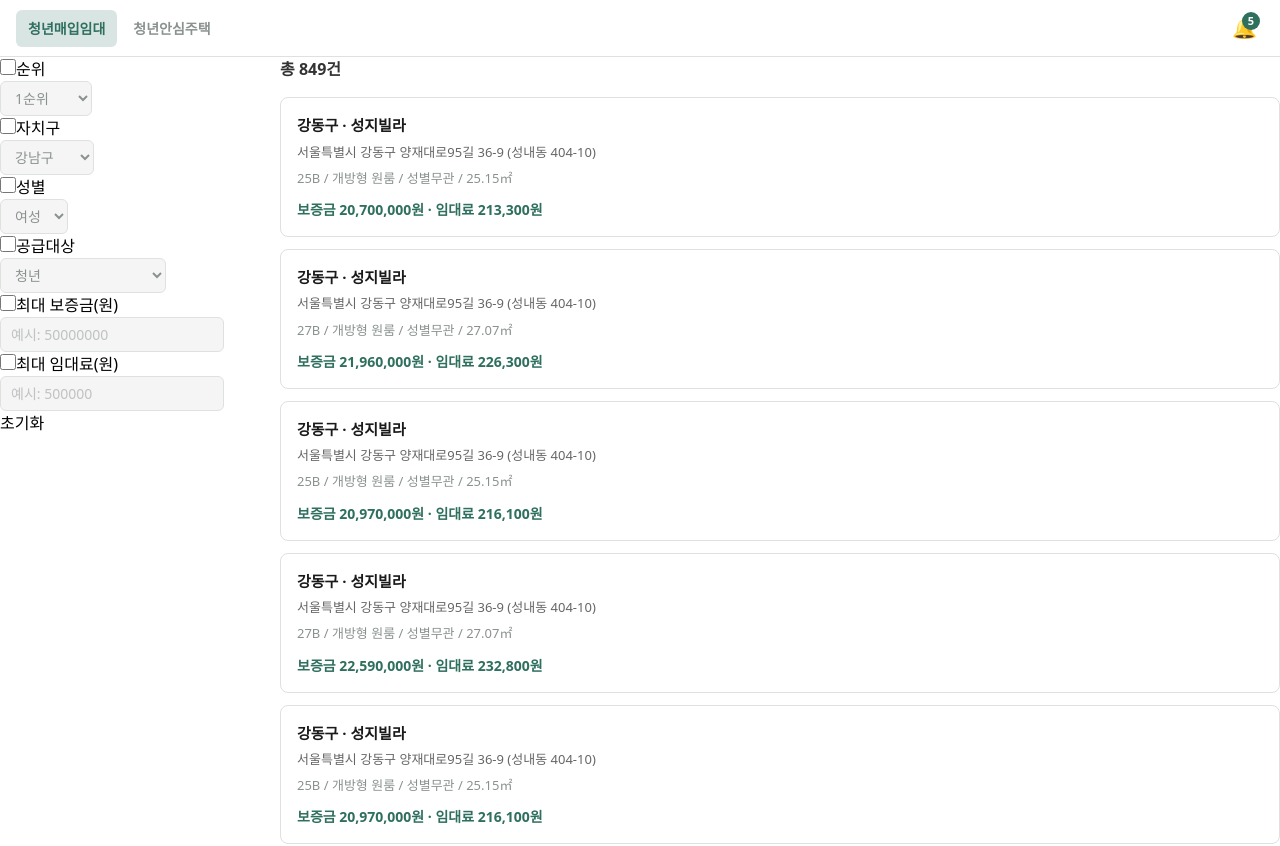
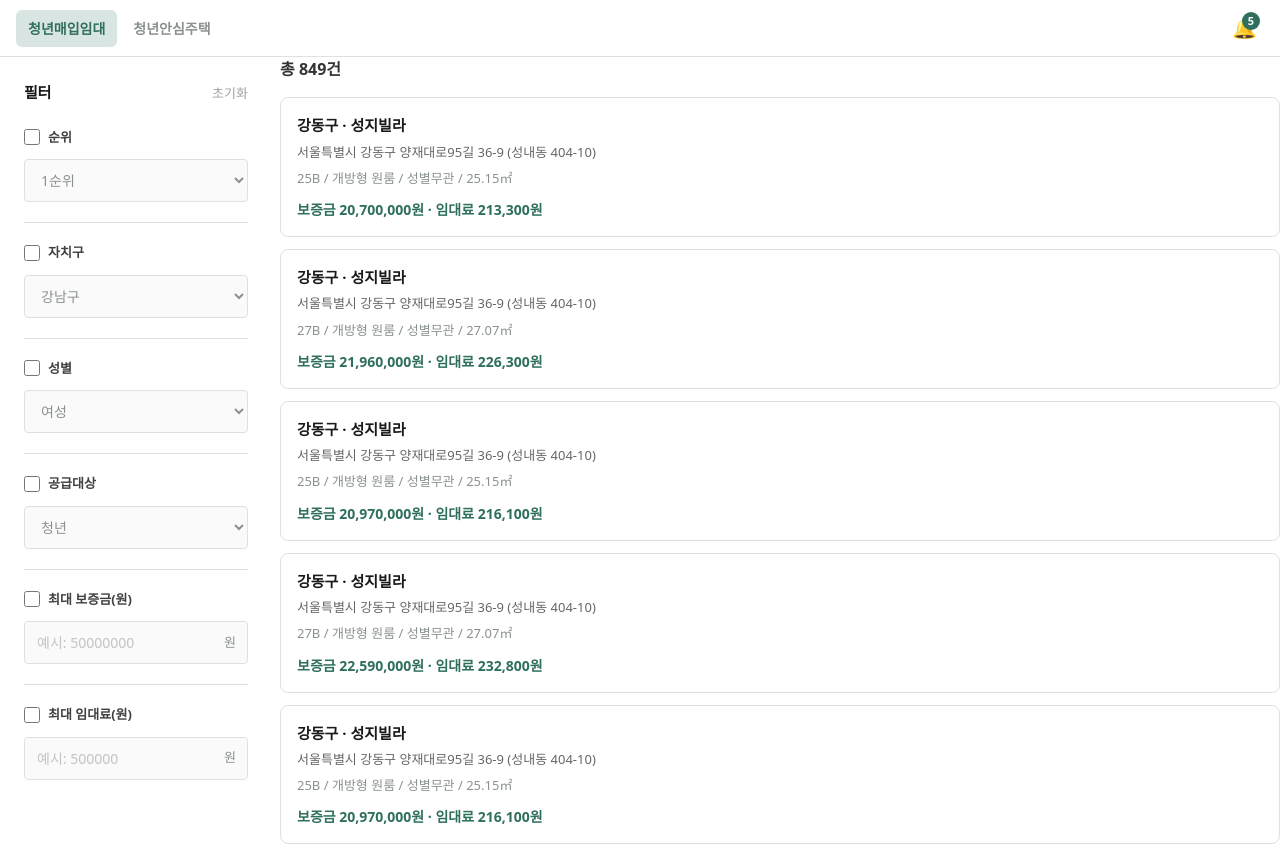
Before and after one commit to byu-rin/smart-housing-filter, a React (Vite) app: page /housing/maeip in a window 1280 px wide. Shown: the top 846 px of the page. Built offline with nearby package versions, Linux system fonts and the light colour scheme.

Commit message:
[design] 필터 디자인 개선

```diff
--- a/claude/CLAUDE.md
+++ b/claude/CLAUDE.md
@@ -22,6 +22,11 @@
 - API, 라이브러리, 프레임워크는 확인 가능한 정보만 사용한다.
 - 존재하지 않는 파일이나 함수는 가정하지 않는다.
 - 불확실하면 먼저 코드베이스를 탐색한다.
+
+# Frontend Design Discipline (Anti-AI Slop)
+
+- AI 특유의 뻔한 디자인(Inter/Roboto 폰트 도배, 보라색/연청색 그라데이션, 불필요한 반투명 유리 효과 카드 디자인)을 절대 사용하지 마세요.
+- 서비스 성격에 맞는 대담하고 의도적인 디자인 방향과 고유한 컬러 팔레트를 정의하여 프로덕션 수준의 고품질 UI를 빌드하세요.
 
 ## Architecture
 
--- a/public/notifications.json
+++ b/public/notifications.json
@@ -2,7 +2,7 @@
   {
     "id": "notice-001",
     "type": "notice",
-    "title": "TESTTTTEST",
+    "title": "청년안심주택 공고가 추가되었어요!",
     "message": "ESTESTEST",
     "createdAt": "2026-07-21T10:00:00+09:00",
     "link": "/housing/ansim/public",
--- a/src/categories/maeip/components/FilterPanel.tsx
+++ b/src/categories/maeip/components/FilterPanel.tsx
@@ -40,27 +40,47 @@ const DEFAULTS = {
   priority: "1" as Priority,
 };
 
+// 필터 그룹 6개가 공유하는 스타일. 반복되는 className 문자열을 한 곳에서 관리한다.
+const GROUP_CLASS =
+  "flex flex-col gap-3 border-b border-[var(--color-border)] py-5 first:pt-0 last:border-b-0 last:pb-0";
+const LABEL_CLASS = "group flex cursor-pointer items-center gap-2";
+const LABEL_TEXT_CLASS = "text-[13px] font-semibold text-neutral-700 group-hover:text-neutral-900";
+const FIELD_CLASS =
+  "w-full rounded-[4px] border border-[var(--color-border)] px-3 py-2.5 text-[14px] text-neutral-800 disabled:bg-neutral-50 disabled:text-[var(--color-muted)]";
+
 function FilterPanel({ criteria, districts, maxRentCeiling, maxDepositCeiling, onChange }: FilterPanelProps) {
   const set = <K extends keyof FilterCriteria>(key: K, value: FilterCriteria[K]) => {
     onChange({ ...criteria, [key]: value });
   };
 
   return (
-    <div>
-      <div>
-        <label>
+    <div className="flex flex-col gap-6 py-6 pl-6 pr-8">
+      <div className="flex items-baseline justify-between">
+        <h2 className="text-[15px] font-bold tracking-tight text-neutral-900">필터</h2>
+        <button
+          type="button"
+          onClick={() => onChange(EMPTY_CRITERIA)}
+          className="text-[13px] font-medium text-neutral-400 transition-colors hover:text-[var(--color-primary)]"
+        >
+          초기화
+        </button>
+      </div>
+
+      <div className="flex flex-col">
+        <div className={GROUP_CLASS}>
+          <label className={LABEL_CLASS}>
             <input
               type="checkbox"
               checked={criteria.priority != null}
               onChange={(e) => set("priority", e.target.checked ? DEFAULTS.priority : null)}
             />
-          순위
+            <span className={LABEL_TEXT_CLASS}>순위</span>
           </label>
-        <br />
           <select
             disabled={criteria.priority == null}
             value={criteria.priority ?? ""}
             onChange={(e) => set("priority", e.target.value as Priority)}
+            className={FIELD_CLASS}
           >
             {PRIORITY_OPTIONS.map((o) => (
               <option key={o.label} value={o.value}>
@@ -70,20 +90,20 @@ function FilterPanel({ criteria, districts, maxRentCeiling, maxDepositCeiling, o
           </select>
         </div>
 
-      <div>
-        <label>
+        <div className={GROUP_CLASS}>
+          <label className={LABEL_CLASS}>
             <input
               type="checkbox"
               checked={criteria.district != null}
               onChange={(e) => set("district", e.target.checked ? (districts[0] ?? null) : null)}
             />
-          자치구
+            <span className={LABEL_TEXT_CLASS}>자치구</span>
           </label>
-        <br />
           <select
             disabled={criteria.district == null}
             value={criteria.district ?? ""}
             onChange={(e) => set("district", e.target.value)}
+            className={FIELD_CLASS}
           >
             {districts.map((d) => (
               <option key={d} value={d}>
@@ -93,20 +113,20 @@ function FilterPanel({ criteria, districts, maxRentCeiling, maxDepositCeiling, o
           </select>
         </div>
 
-      <div>
-        <label>
+        <div className={GROUP_CLASS}>
+          <label className={LABEL_CLASS}>
             <input
               type="checkbox"
               checked={criteria.gender != null}
               onChange={(e) => set("gender", e.target.checked ? DEFAULTS.gender : null)}
             />
-          성별
+            <span className={LABEL_TEXT_CLASS}>성별</span>
           </label>
-        <br />
           <select
             disabled={criteria.gender == null}
             value={criteria.gender ?? ""}
             onChange={(e) => set("gender", e.target.value as Gender)}
+            className={FIELD_CLASS}
           >
             {GENDER_OPTIONS.map((o) => (
               <option key={o.label} value={o.value}>
@@ -116,20 +136,20 @@ function FilterPanel({ criteria, districts, maxRentCeiling, maxDepositCeiling, o
           </select>
         </div>
 
-      <div>
-        <label>
+        <div className={GROUP_CLASS}>
+          <label className={LABEL_CLASS}>
             <input
               type="checkbox"
               checked={criteria.target != null}
               onChange={(e) => set("target", e.target.checked ? DEFAULTS.target : null)}
             />
-          공급대상
+            <span className={LABEL_TEXT_CLASS}>공급대상</span>
           </label>
-        <br />
           <select
             disabled={criteria.target == null}
             value={criteria.target ?? ""}
             onChange={(e) => set("target", e.target.value as Target)}
+            className={FIELD_CLASS}
           >
             {TARGET_OPTIONS.map((o) => (
               <option key={o.label} value={o.value}>
@@ -139,16 +159,16 @@ function FilterPanel({ criteria, districts, maxRentCeiling, maxDepositCeiling, o
           </select>
         </div>
 
-      <div>
-        <label>
+        <div className={GROUP_CLASS}>
+          <label className={LABEL_CLASS}>
             <input
               type="checkbox"
               checked={criteria.maxDeposit != null}
               onChange={(e) => set("maxDeposit", e.target.checked ? maxDepositCeiling : null)}
             />
-          최대 보증금(원)
+            <span className={LABEL_TEXT_CLASS}>최대 보증금(원)</span>
           </label>
-        <br />
+          <div className="relative">
             <input
               type="number"
               min={0}
@@ -164,19 +184,24 @@ function FilterPanel({ criteria, districts, maxRentCeiling, maxDepositCeiling, o
                 const num = Number(value);
                 if (num > 0) set("maxDeposit", num);
               }}
+              className={`${FIELD_CLASS} pr-8`}
             />
+            <span className="pointer-events-none absolute right-3 top-1/2 -translate-y-1/2 text-[13px] text-[var(--color-muted)]">
+              원
+            </span>
+          </div>
         </div>
 
-      <div>
-        <label>
+        <div className={GROUP_CLASS}>
+          <label className={LABEL_CLASS}>
             <input
               type="checkbox"
               checked={criteria.maxRent != null}
               onChange={(e) => set("maxRent", e.target.checked ? maxRentCeiling : null)}
             />
-          최대 임대료(원)
+            <span className={LABEL_TEXT_CLASS}>최대 임대료(원)</span>
           </label>
-        <br />
+          <div className="relative">
             <input
               type="number"
               min={0}
@@ -192,12 +217,14 @@ function FilterPanel({ criteria, districts, maxRentCeiling, maxDepositCeiling, o
                 const num = Number(value);
                 if (num > 0) set("maxRent", num);
               }}
+              className={`${FIELD_CLASS} pr-8`}
             />
+            <span className="pointer-events-none absolute right-3 top-1/2 -translate-y-1/2 text-[13px] text-[var(--color-muted)]">
+              원
+            </span>
           </div>
-
-      <button type="button" onClick={() => onChange(EMPTY_CRITERIA)}>
-        초기화
-      </button>
+        </div>
+      </div>
     </div>
   );
 }
```
Lines whose indentation alone changed are shown as unchanged.
